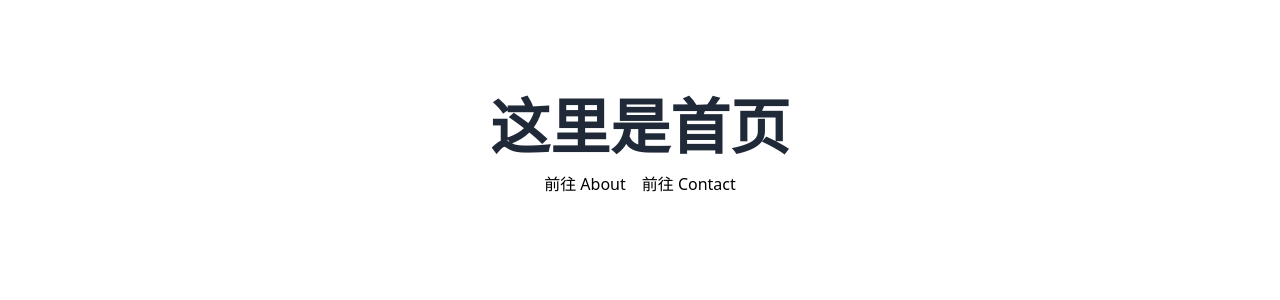
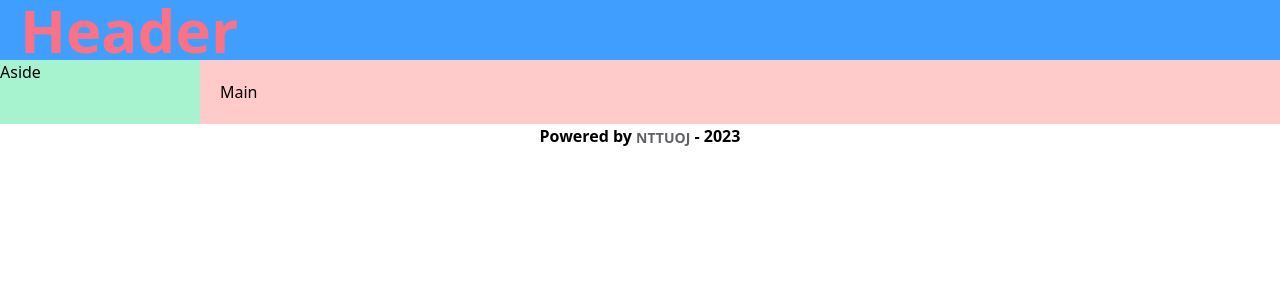
Before and after one commit to hibana2077/NTTU-judge-system, a Nuxt app in the folder nttu-judge/: page / in a window 1280 px wide. Shown: the top 300 px of the page. Built offline with nearby package versions, Linux system fonts and the light colour scheme.

Commit message:
update footer page

```diff
--- a/nttu-judge/app.vue
+++ b/nttu-judge/app.vue
@@ -2,12 +2,15 @@
  * @Author: hibana2077 hibana2077@gmaill.com
  * @Date: 2023-04-29 03:54:10
  * @LastEditors: hibana2077 hibana2077@gmaill.com
- * @LastEditTime: 2023-05-01 17:43:59
+ * @LastEditTime: 2023-05-02 15:50:14
  * @FilePath: /NTTU-new-gen-judge-system/nttu-judge/src/app.vue
  * @Description: 这是默认设置,请设置`customMade`, 打开koroFileHeader查看配置 进行设置: https://github.com/OBKoro1/koro1FileHeader/wiki/%E9%85%8D%E7%BD%AE
 -->
 <template>
   <div>
-    <NuxtPage />
+    <NuxtLayout name="header">
+      <NuxtPage></NuxtPage>
+    </NuxtLayout>
+    <NuxtLayout name="footer"></NuxtLayout>
   </div>
 </template>
--- /dev/null
+++ b/nttu-judge/layouts/default.vue
@@ -0,0 +1,14 @@
+<!--
+ * @Author: hibana2077 hibana2077@gmaill.com
+ * @Date: 2023-05-02 13:19:53
+ * @LastEditors: hibana2077 hibana2077@gmaill.com
+ * @LastEditTime: 2023-05-02 13:20:09
+ * @FilePath: /NTTU-new-gen-judge-system/nttu-judge/layout/default.vue
+ * @Description: 这是默认设置,请设置`customMade`, 打开koroFileHeader查看配置 进行设置: https://github.com/OBKoro1/koro1FileHeader/wiki/%E9%85%8D%E7%BD%AE
+-->
+<template>
+    <div class="bg-sky-100 py-2">
+      <p class="px-6 py-4 text-2xl text-gray-700">这是预设的布局，全部页面都会使用到</p>
+      <slot />
+    </div>
+  </template>
--- /dev/null
+++ b/nttu-judge/layouts/footer.vue
@@ -0,0 +1,21 @@
+<script setup>
+import { ref } from 'vue';
+
+const year = ref(new Date().getFullYear());
+</script>
+
+
+<template>
+    <el-footer class="font-semibold text-black-400">
+        <div class="text-center">
+            <span>Powered by
+                <el-link href="https://github.com/hibana2077/NTTU-new-gen-judge-system" class="font-semibold text-black-400">
+                    <div class="font-semibold text-black-400">
+                        NTTUOJ
+                    </div>
+                </el-link>
+                - {{ year }}
+            </span>
+        </div>
+    </el-footer>
+</template>
--- /dev/null
+++ b/nttu-judge/layouts/header.vue
@@ -0,0 +1,16 @@
+<!--
+ * @Author: hibana2077 hibana2077@gmaill.com
+ * @Date: 2023-05-02 14:44:41
+ * @LastEditors: hibana2077 hibana2077@gmaill.com
+ * @LastEditTime: 2023-05-02 14:50:30
+ * @FilePath: /NTTU-new-gen-judge-system/nttu-judge/layouts/Header.vue
+ * @Description: 这是默认设置,请设置`customMade`, 打开koroFileHeader查看配置 进行设置: https://github.com/OBKoro1/koro1FileHeader/wiki/%E9%85%8D%E7%BD%AE
+-->
+<template>
+    <div>
+      <el-container>
+        <el-header class="text-6xl font-semibold text-rose-400" style="background-color: #409EFF;">Header</el-header>
+      </el-container>
+      <slot />
+    </div>
+</template>
--- a/nttu-judge/nuxt.config.ts
+++ b/nttu-judge/nuxt.config.ts
@@ -1,6 +1,15 @@
+/*
+ * @Author: hibana2077 hibana2077@gmaill.com
+ * @Date: 2023-04-29 03:54:10
+ * @LastEditors: hibana2077 hibana2077@gmaill.com
+ * @LastEditTime: 2023-05-02 13:54:52
+ * @FilePath: /NTTU-new-gen-judge-system/nttu-judge/nuxt.config.ts
+ * @Description: 这是默认设置,请设置`customMade`, 打开koroFileHeader查看配置 进行设置: https://github.com/OBKoro1/koro1FileHeader/wiki/%E9%85%8D%E7%BD%AE
+ */
 // https://nuxt.com/docs/api/configuration/nuxt-config
 export default defineNuxtConfig({
-    modules: ['@nuxtjs/tailwindcss'],
+    modules: ['@nuxtjs/tailwindcss',
+              '@element-plus/nuxt'],
     typescript: {
       typeCheck: true
     }
--- a/nttu-judge/package.json
+++ b/nttu-judge/package.json
@@ -9,9 +9,15 @@
     "postinstall": "nuxt prepare"
   },
   "devDependencies": {
+    "@element-plus/nuxt": "^1.0.4",
     "@nuxtjs/tailwindcss": "^6.6.7",
     "@types/node": "^18",
     "nuxt": "^3.4.3",
     "vue-tsc": "^1.6.1"
+  },
+  "dependencies": {
+    "@headlessui/vue": "^1.7.13",
+    "@heroicons/vue": "^2.0.17",
+    "tailwindcss": "^3.3.2"
   }
 }
--- a/nttu-judge/pages/index.vue
+++ b/nttu-judge/pages/index.vue
@@ -1,11 +1,10 @@
 <template>
-    <div class="bg-white py-24">
-      <div class="flex flex-col items-center">
-        <h1 class="text-6xl font-semibold text-gray-800">这里是首页</h1>
-        <div class="my-4 flex space-x-4">
-          <NuxtLink to="/about">前往 About</NuxtLink>
-          <NuxtLink to="/contact">前往 Contact</NuxtLink>
-        </div>
-      </div>
-    </div>
-  </template>
+  <div class="common-layout">
+    <el-container>
+      <el-aside width="200px" style="--tw-bg-opacity: 1; background-color: rgba(167, 243, 208, var(--tw-bg-opacity));	">Aside</el-aside>
+      <el-main style="--tw-bg-opacity: 1; background-color: rgba(254, 202, 202, var(--tw-bg-opacity));	">
+        Main
+      </el-main>
+    </el-container>
+  </div>
+</template>
```
Also changed, not shown: 2 other files (tests, documents, lock files or other folders).
